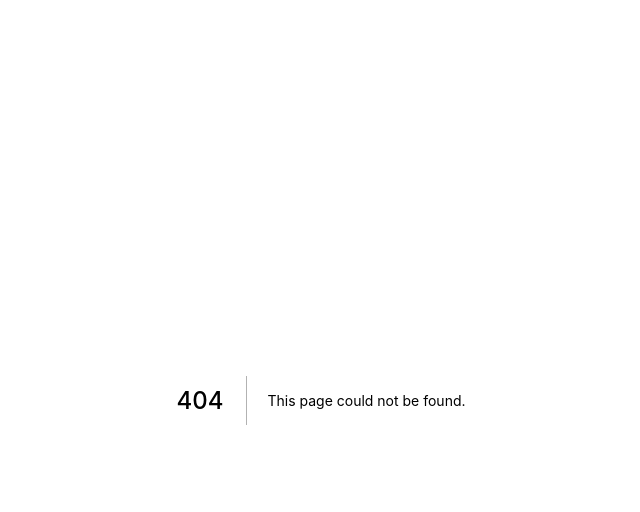
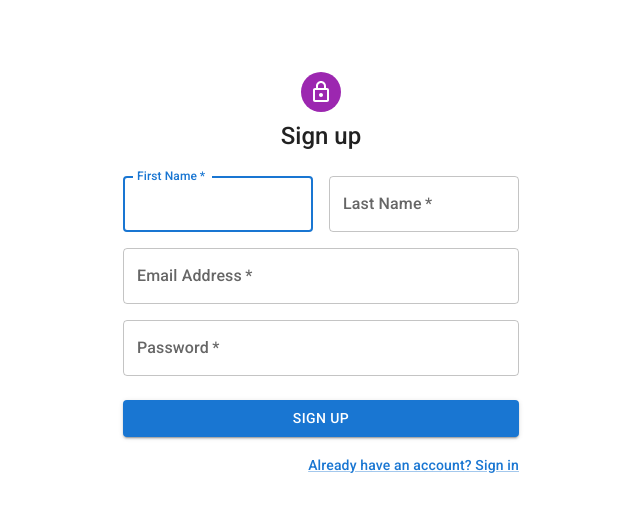
Before and after one commit to alpha0zero/testme, a Next.js app: page /signup in a window 1280 px wide. Before the commit this address had no page. Shown: the top 512 px of the page, without its empty margins (319-959 px from the left). Built offline with nearby package versions, Linux system fonts and the light colour scheme.

Commit message:
setting login and sign up routes

```diff
--- a/components/AppBar.tsx
+++ b/components/AppBar.tsx
@@ -28,7 +28,7 @@
               Login
             </Button>
           </Link>
-          <Link href="signup">
+          <Link href="/signup">
             <Button color="inherit">
               {/* <IconButton edge="start" color="inherit" aria-label="menu">
               <VpnKeyIcon />
--- /dev/null
+++ b/pages/signup.tsx
@@ -0,0 +1,110 @@
+import { FormEvent } from "react";
+import Avatar from "@mui/material/Avatar";
+import Button from "@mui/material/Button";
+import CssBaseline from "@mui/material/CssBaseline";
+import TextField from "@mui/material/TextField";
+import FormControlLabel from "@mui/material/FormControlLabel";
+import Checkbox from "@mui/material/Checkbox";
+import MuiLink from "@mui/material/Link";
+import Grid from "@mui/material/Grid";
+import Box from "@mui/material/Box";
+import LockOutlinedIcon from "@mui/icons-material/LockOutlined";
+import Typography from "@mui/material/Typography";
+import Container from "@mui/material/Container";
+
+const SignUp = () => {
+  const handleSubmit = (event: FormEvent<HTMLFormElement>) => {
+    event.preventDefault();
+    const data = new FormData(event.currentTarget);
+    console.log({
+      email: data.get("email"),
+      password: data.get("password"),
+      firstName: data.get("firstName"),
+      lastName: data.get("lastName"),
+    });
+  };
+
+  return (
+    <Container component="main" maxWidth="xs">
+      <CssBaseline />
+      <Box
+        sx={{
+          marginTop: 8,
+          display: "flex",
+          flexDirection: "column",
+          alignItems: "center",
+        }}
+      >
+        <Avatar sx={{ m: 1, bgcolor: "secondary.main" }}>
+          <LockOutlinedIcon />
+        </Avatar>
+        <Typography component="h1" variant="h5">
+          Sign up
+        </Typography>
+        <Box component="form" noValidate onSubmit={handleSubmit} sx={{ mt: 3 }}>
+          <Grid container spacing={2}>
+            <Grid item xs={12} sm={6}>
+              <TextField
+                autoComplete="given-name"
+                name="firstName"
+                required
+                fullWidth
+                id="firstName"
+                label="First Name"
+                autoFocus
+              />
+            </Grid>
+            <Grid item xs={12} sm={6}>
+              <TextField
+                required
+                fullWidth
+                id="lastName"
+                label="Last Name"
+                name="lastName"
+                autoComplete="family-name"
+              />
+            </Grid>
+            <Grid item xs={12}>
+              <TextField
+                required
+                fullWidth
+                id="email"
+                label="Email Address"
+                name="email"
+                autoComplete="email"
+              />
+            </Grid>
+            <Grid item xs={12}>
+              <TextField
+                required
+                fullWidth
+                name="password"
+                label="Password"
+                type="password"
+                id="password"
+                autoComplete="new-password"
+              />
+            </Grid>
+          </Grid>
+          <Button
+            type="submit"
+            fullWidth
+            variant="contained"
+            sx={{ mt: 3, mb: 2 }}
+          >
+            Sign Up
+          </Button>
+          <Grid container justifyContent="flex-end">
+            <Grid item>
+              <MuiLink href="#" variant="body2">
+                Already have an account? Sign in
+              </MuiLink>
+            </Grid>
+          </Grid>
+        </Box>
+      </Box>
+    </Container>
+  );
+};
+
+export default SignUp;
```
Also changed, not shown: pages/login.tsx (added, +96 -0 lines).
